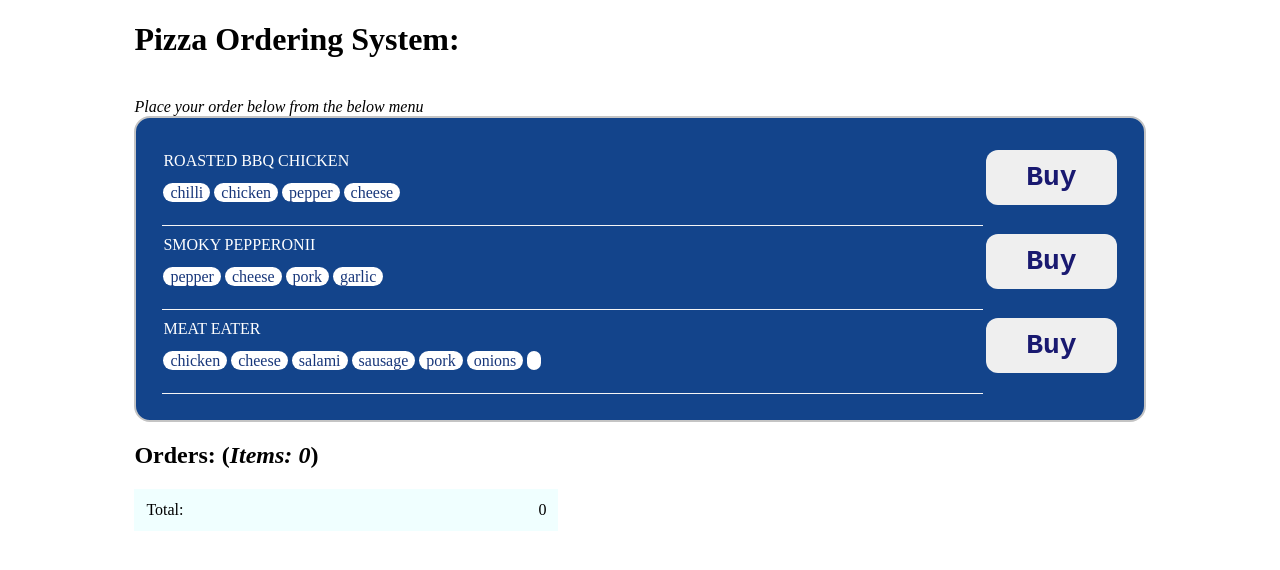
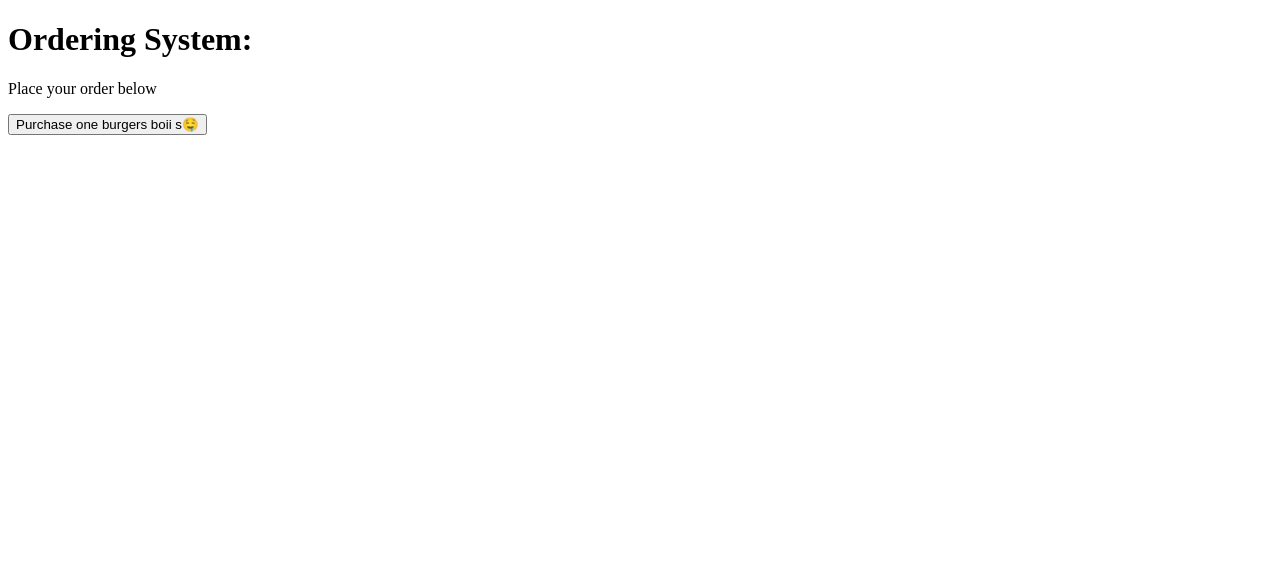
Before and after one commit to NevetsKuro/Turbo-Template, a Next.js app in the folder apps/web/: page / in a window 1280 px wide. Shown: the top 570 px of the page. Built offline with nearby package versions, Linux system fonts and the light colour scheme.

Commit message:
Revert "feat-web: pizza system"

```diff
--- a/apps/web/pages/_app.js
+++ /dev/null
@@ -1,8 +0,0 @@
-/* eslint-disable import/no-anonymous-default-export */
-/* eslint-disable react/display-name */
-import React from 'react';
-import "./index.css"
-
-export default function ({ Component, pageProps }) {
-  return <Component {...pageProps} />;
-};
--- a/apps/web/pages/index.css
+++ /dev/null
@@ -1,44 +0,0 @@
-.container{
-  width: 80%;
-  margin: auto;
-}
-.menu-table{
-  width: 100%;
-  margin: auto;
-  border: 2px solid #c4c4c4;
-  background: #13448b;
-  color: white;
-  padding: 24px;
-  border-radius: 16px;
-}
-.menu-table > tbody > tr > td {
-  line-height: 2;
-  padding-bottom: 16px;
-}
-.menu-table > tbody > tr > td:nth-child(1) {
-  border-bottom: 1px solid whitesmoke;
-}
-.menu-table > tbody > tr > td:nth-child(2) {
-  width: 0px;
-}
-
-.chips{
-  display: inline;
-  margin-right: 4px;
-  border-radius: 16px;
-  padding: 1px 7px;
-  background: white;
-  color: #17367a;
-}
-
-
-/* Ordered Items displayed */
-.display-orders {
-  display: flex;
-  flex-direction: row;
-  width: 400px;
-  justify-content: space-between;
-  align-items: baseline;
-  background: azure;
-  padding: 12px;
-}
--- a/apps/web/pages/index.tsx
+++ b/apps/web/pages/index.tsx
@@ -1,109 +1,12 @@
-import React, { useState } from 'react';
-import { Button } from 'ui';
+import { Button } from "ui";
 
 export default function Web() {
-  const [orders, setOrders] = useState([]);
-  const [count, setCount] = useState(0);
-  const menu = [
-    {
-      name: 'ROASTED BBQ CHICKEN',
-      ingredients: ['chilli', 'chicken', 'pepper', 'cheese'],
-      price: '200',
-    },
-    {
-      name: 'SMOKY PEPPERONII',
-      ingredients: ['pepper', 'cheese', 'pork', 'garlic'],
-      price: '400',
-    },
-    {
-      name: 'MEAT EATER',
-      ingredients: [
-        'chicken',
-        'cheese',
-        'salami',
-        'sausage',
-        'pork',
-        'onions',
-        '',
-      ],
-      price: '400',
-    },
-  ];
-  const buyPizza = (prevOrders, pizza) => {
-    console.log("new Orders", pizza);
-    let temp = prevOrders || [];
-    const flag = temp.some((x) => x.name == pizza.name);
-    setCount(count+1)
-    if (!flag) {
-      console.log('New pizza');
-      temp.push({
-        name: pizza.name,
-        quantity: 1,
-        price: pizza.price,
-      });
-    } else {
-      console.log('Add extra pizza');
-      temp.forEach((x) => {
-        if (x.name == pizza.name) {
-          x.quantity += 1;
-        }
-      });
-    }
-    setOrders(temp);
-    console.log(temp);
-  };
-  const getTotal = (preOrders) => {
-    let totalCost = 0
-    preOrders.forEach(order=>{
-      totalCost += order.quantity * order.price
-    })
-    return totalCost
-  }
   return (
-    <div className='container'>
-      <h1>Pizza Ordering System:</h1>
-      <br />
-      <em>Place your order below from the below menu</em>
-      <table className='menu-table'>
-        <tbody>
-          {menu.map((pizza, index) => {
-            return (
-              <tr key={index}>
-                <td>
-                  {pizza.name}
-                  <br />
-                  {pizza.ingredients.map((ingredient) => (
-                    <div key={ingredient} className='chips'>
-                      {ingredient}
-                    </div>
-                  ))}
-                </td>
-                <td>
-                  <Button title={'Buy'} callbackFn={() => buyPizza(orders, pizza)} />
-                </td>
-              </tr>
-            );
-          })}
-        </tbody>
-      </table>
-      <div>
-        <h2>Orders: (<i>Items: {count || 0}</i>)</h2>
-        <div>
-          {orders.length > 0 && orders.map((order, index) => (
-            <div key={index} className="display-orders">
-              <div>
-                {order.name}
-                <br /> <em>price: {order.price}</em>
-              </div>
-              <div>{order.quantity}</div>
-            </div>
-          ))}
-          <div className='display-orders'>
-            <div>Total:</div>
-            <div>{getTotal(orders)}</div>
-          </div>
-        </div>
-      </div>
+    <div>
+      {/* Trigger GA - flip value: true */}
+      <h1>Ordering System:</h1>
+      <p>Place your order below</p>
+      <Button />
     </div>
   );
 }
--- a/packages/ui/Button.tsx
+++ b/packages/ui/Button.tsx
@@ -1,10 +1,11 @@
 import * as React from 'react';
-import "./css/style.css"
-
-export const Button = ({callbackFn, title}:{callbackFn: React.EventHandler<any> ,title: string}) => {
+export const Button = () => {
+  const [msg, setMsg] = React.useState('');
+  const [count, setCount] = React.useState(0);
   return (
-    <button className='primary-button' title={title} onClick={callbackFn}>
-      {title}
-    </button>
+    <div>
+      <button onClick={() => {setCount(count+1);setMsg("> One Deluxe Burger")}}>Purchase one burgers boii s🤤</button>
+      {count>0 && <h1>{msg} x{count}</h1>}
+    </div>
   );
 };
--- a/packages/ui/css/style.css
+++ /dev/null
@@ -1,17 +0,0 @@
-.primary-border{
-  width: 100%;
-  min-height: 0px;
-  border: 2px solid royalblue;
-  margin: 8px;
-  padding: 8px;
-}
-.primary-button{
-  cursor: pointer;
-  color: midnightblue;
-  padding: 12px 40px;
-  border-radius: 12px;
-  border: none;
-  font-family: monospace;
-  font-size: 28px;
-  font-weight: 600;
-}
```
Also changed, not shown: packages/ui/PrimaryBorder.jsx (deleted, +0 -10 lines), 3 other files (tests, documents, lock files or other folders).
